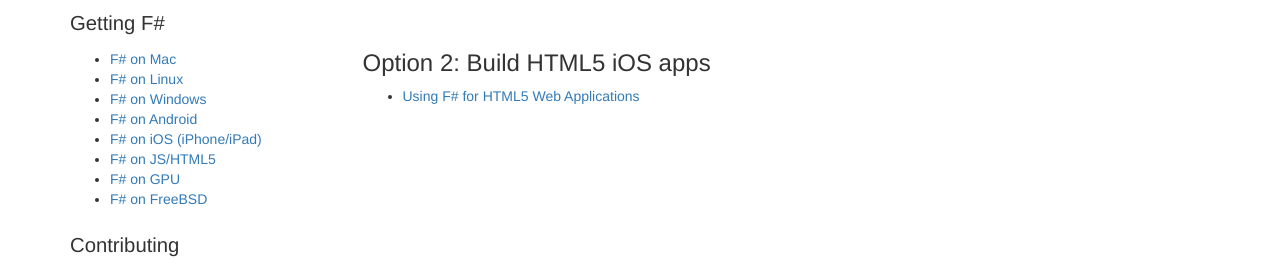
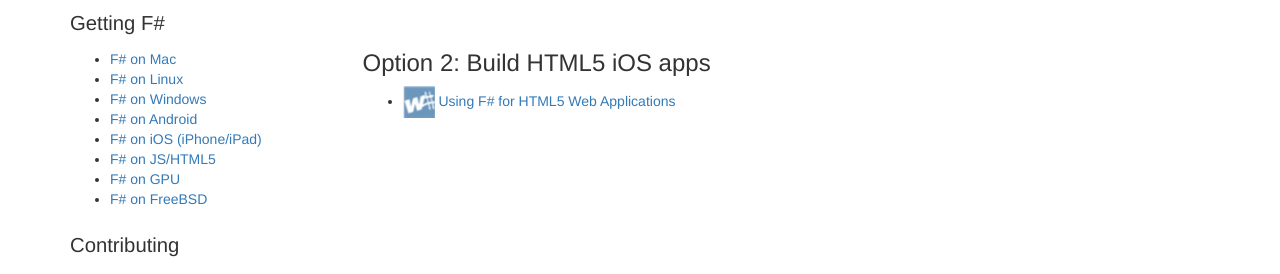
Before and after one commit to fsharp/fsharp.org, a Jekyll site: the page built from use/ios/index.md, in a window 1280 px wide. Shown: the part 410-684 px from the top of the page. Built offline with Jekyll 4.4.1, drawn with Linux system fonts in a browser that asks for light colours; nearby versions of some CDN libraries; some web fonts are replaced; comment, search, counter and statistics services are not loaded.

Commit message:
Update index.md

```diff
--- a/use/ios/index.md
+++ b/use/ios/index.md
@@ -23,4 +23,4 @@
 
 ### Option 2: Build HTML5 iOS apps
 
-* [Using F# for HTML5 Web Applications](/use/html5)
+*  ![logo](/images/thumbs/WebSharper.png)&nbsp;[Using F# for HTML5 Web Applications](/use/html5)
```
